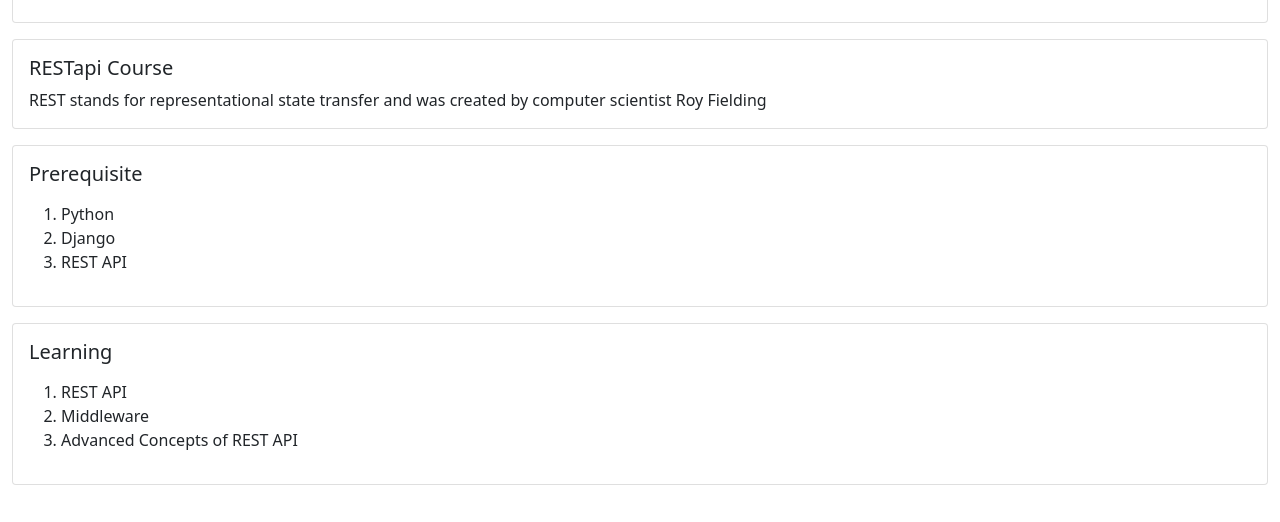
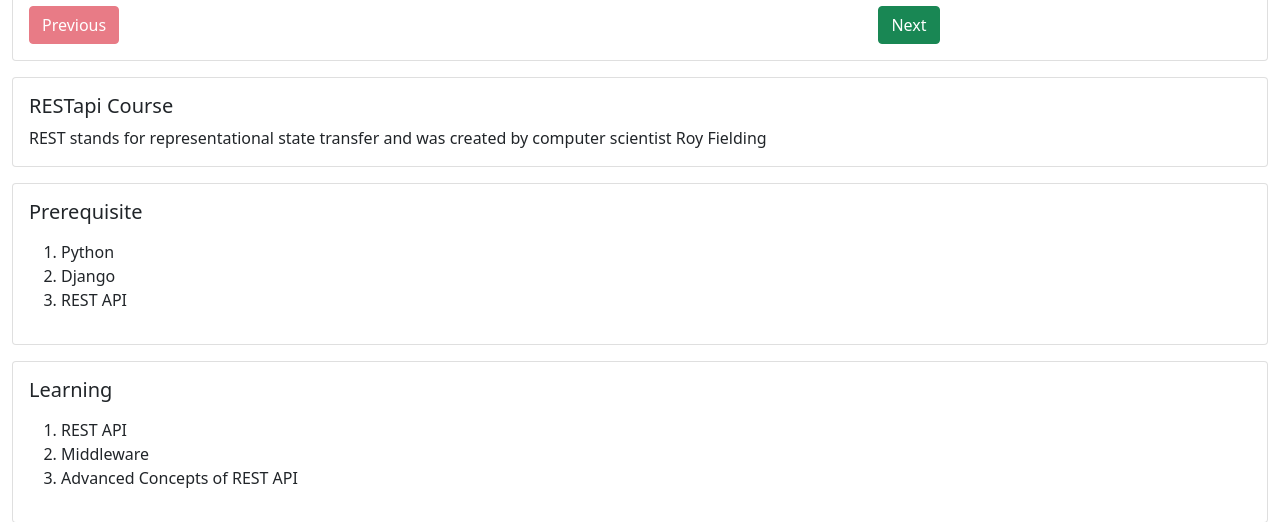
Before and after one commit to SumanRawool/Projects, a Django app: a page that uses MyCourse/courses/templates/courses/course_page.html in a window 1280 px wide. Shown: the part 609-1131 px from the top of the page. Before the commit the page ends 1094 px from the top, so only its background shows below. Run offline with Django 4.2, Linux system fonts and the light colour scheme; data comes from the database, SQL or seed files in the repository; both versions use the stored data as it was after the commit.

Commit message:
Next and Previous button added

```diff
--- a/MyCourse/courses/templates/courses/course_page.html
+++ b/MyCourse/courses/templates/courses/course_page.html
@@ -28,6 +28,7 @@ background-color: rgb(78,79,80);
 text-decoration:none;
 color:rgb(255,255,255);
  }
+
 </style>
 
 <div class="container-fluid">
@@ -48,10 +49,27 @@ color:rgb(255,255,255);
                 <!--      youtube player          -->
                 <div class="col">
                     <div class="mx-auto">
-                        <iframe id='player' width="100%" height="315" src="https://www.youtube.com/embed/{{video.video_id}}"
+                        <iframe id='player' width="100%" height="315"
+                                src="https://www.youtube.com/embed/{{video.video_id}}"
                                 title="YouTube video player" frameborder="0"
                                 allow="accelerometer; autoplay; clipboard-write; encrypted-media; gyroscope; picture-in-picture"
                                 allowfullscreen></iframe>
+                    </div>
+                    <div class="d-flex justify-content-between">
+                       <div id="previous">
+                            {% if previous_lecture %}
+                            <a class="btn btn-danger" href="?lecture={{previous_lecture}}">Previous</a>
+                            {% else %}
+                            <a class="btn btn-danger disabled" href="javascript:void(0);">Previous</a>
+                            {% endif %}
+                        </div>
+                        <div id="next">
+                            {% if next_lecture %}
+                            <a class="btn btn-success" href="?lecture={{next_lecture}}">Next</a>
+                            {% else %}
+                            <a class="btn btn-success disabled" href="javascript:void(0);">Next</a>
+                            {% endif %}
+                        </div>
                     </div>
                 </div>
                 <!--    Lecture list        -->
@@ -59,9 +77,11 @@ color:rgb(255,255,255);
                     <ul id="video_list" class="list-group overflow-y-scroll">
                         {% is_enrolled request course as enrolled %}
                         {% for v in videos%}
-                        <li class="list-group-item {% if v == video %} active-video{% endif %}" ><a class="
+                        <li class="list-group-item {% if v == video %} active-video{% endif %}"><a class="
                         {% if not enrolled and not v.is_preview %} text-muted no-preview{% endif %}
-                         {% if v == video %} active-video-link{% endif %} text-decoration-none" href="?lecture={{v.serial_number}}">{{v}}</a></li>
+                         {% if v == video %} active-video-link{% endif %} text-decoration-none"
+                                                                                                   href="?lecture={{v.serial_number}}">{{v}}</a>
+                        </li>
                         {% endfor %}
 
 
--- a/MyCourse/courses/views/courses.py
+++ b/MyCourse/courses/views/courses.py
@@ -30,8 +30,19 @@ def coursePage(request, slug):
     course = Course.objects.get(slug=slug)
     serial_number = request.GET.get('lecture')
     videos = course.video_set.all().order_by("serial_number")
+    next_lecture=2
+    previous_lecture=None
     if serial_number is None:
         serial_number = 1
+    else:
+        next_lecture=int(serial_number)+1
+        if len(videos)< next_lecture:
+            next_lecture=None
+        previous_lecture = int(serial_number) - 1
+
+
+
+
     video = Video.objects.get(serial_number=serial_number, course=course)
     if video.is_preview is False:
         if request.user.is_authenticated is False:
@@ -46,6 +57,8 @@ def coursePage(request, slug):
     context = {
         "course": course,
         "video": video,
-        "videos": videos
+        "videos": videos,
+        "next_lecture":next_lecture,
+        "previous_lecture":previous_lecture
     }
     return render(request, template_name="courses/course_page.html", context=context)
```
Also changed, not shown: MyCourse/courses/views/checkout.py (+12 -11 lines), MyCourse/db.sqlite3.
